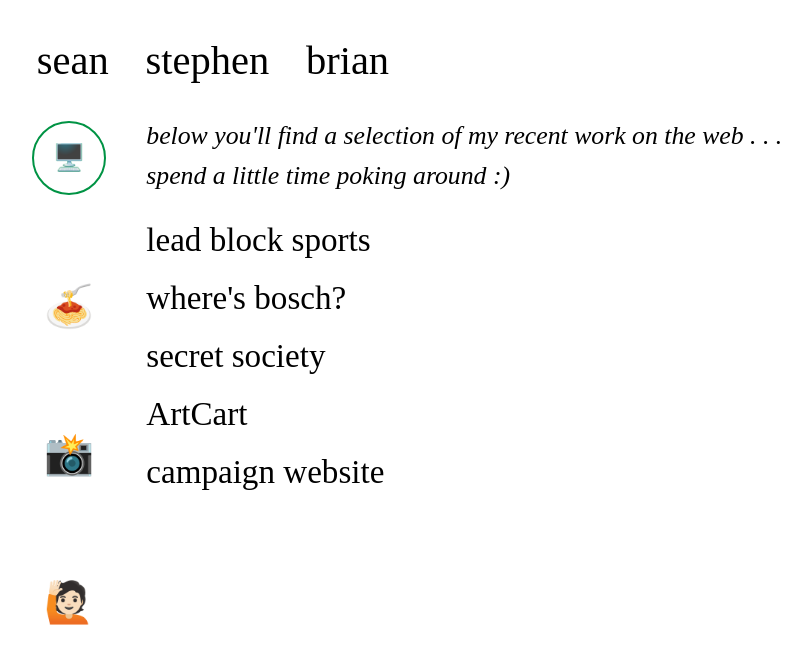
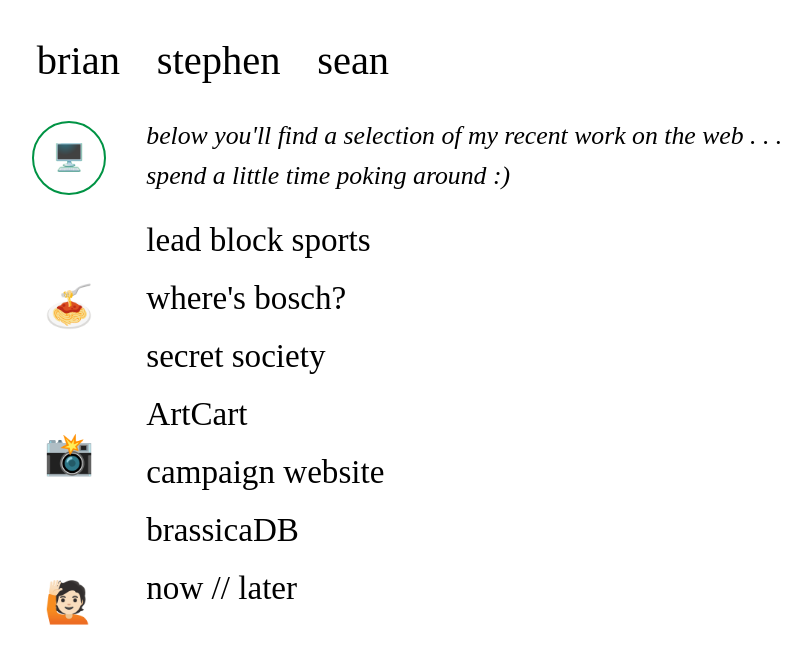
Before and after one commit to seanstephenbrian/portfolio, a React (Create React App) app in the folder client/: page / in a window 1280 px wide. Shown: the top 664 px of the page, without its empty margins (0-811 px from the left). Built offline with nearby package versions, Linux system fonts and the light colour scheme.

Commit message:
shuffle names when hovering over header

```diff
--- a/client/package.json
+++ b/client/package.json
@@ -6,6 +6,7 @@
     "@testing-library/jest-dom": "^5.16.5",
     "@testing-library/react": "^13.4.0",
     "@testing-library/user-event": "^13.5.0",
+    "lodash": "^4.17.21",
     "react": "^18.2.0",
     "react-dom": "^18.2.0",
     "react-scripts": "5.0.1",
--- a/client/src/components/Header.js
+++ b/client/src/components/Header.js
@@ -1,14 +1,37 @@
-import React from 'react';
+import React, { useEffect, useState } from 'react';
+import _ from 'lodash';
 
 import '../styles/header.scss';
 
 export default function Header() {
+
+    const [names, setNames] = useState(['sean', 'stephen', 'brian']);
+    const [shuffled, setShuffled] = useState(false);
+
+    const seanStephenBrian = (
+        <>
+            <span className='sean'>sean</span>
+            <span className='stephen'>stephen</span>
+            <span className='brian'>brian</span>
+        </>
+    );
+
+    function returnShuffledNames(namesToShuffle) {
+        return _.shuffle(namesToShuffle);
+    }
+
     return (
-        <header className='header'>
+        <header
+            className='header'
+            onMouseOver={() => setShuffled(true)}
+            onMouseLeave={() => setShuffled(false)}
+        >
             <section className='name'>
-                <span className='sean'>sean</span>
-                <span className='stephen'>stephen</span>
-                <span className='brian'>brian</span>
+                {shuffled ?
+                returnShuffledNames(names).map((name, index) => {
+                    return <span className={`name-${index}`}>{name}</span>;
+                }) :
+                seanStephenBrian}
             </section>
         </header>
     )
--- a/client/src/components/Web.js
+++ b/client/src/components/Web.js
@@ -18,7 +18,7 @@ export default function Web() {
                 setProjects(data.projects);
                 timer = setTimeout(() => {
                     setDisplayedProjects([]);
-                }, 3500);
+                }, 3000);
             });
         return () => clearTimeout(timer);
     }, []);
--- a/client/src/styles/content.scss
+++ b/client/src/styles/content.scss
@@ -1,5 +1,5 @@
 .content {
-
+    padding-bottom: 50px;
 }
 
 @media screen and (max-width: 1000px) {
--- a/client/src/styles/header.scss
+++ b/client/src/styles/header.scss
@@ -1,4 +1,4 @@
-header.header {
+.header {
     display: flex;
     padding: var(--padding);
 
@@ -6,15 +6,15 @@ header.header {
         display: flex;
         gap: calc(var(--rvv));
 
-        .sean:hover {
+        .name-0:hover {
             color: var(--green);
         }
 
-        .stephen:hover {
+        .name-1:hover {
             color: var(--gray);
         }
 
-        .brian:hover {
+        .name-2:hover {
             color: var(--red);
         }
     }
```
Also changed, not shown: 1 other file (tests, documents, lock files or other folders).
